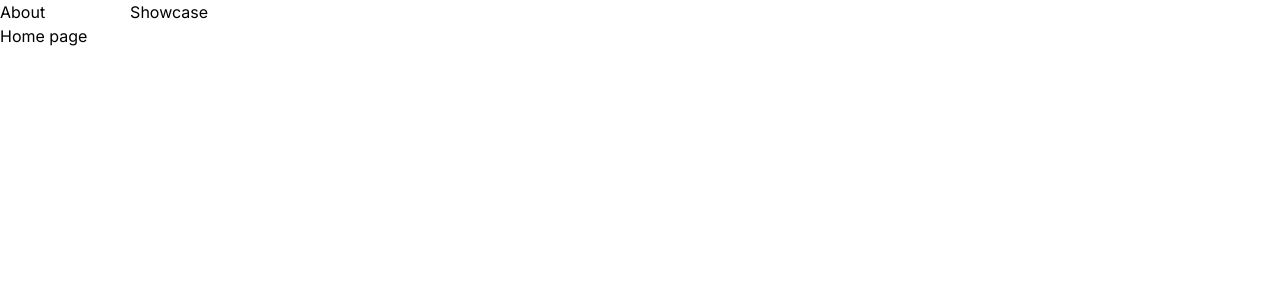
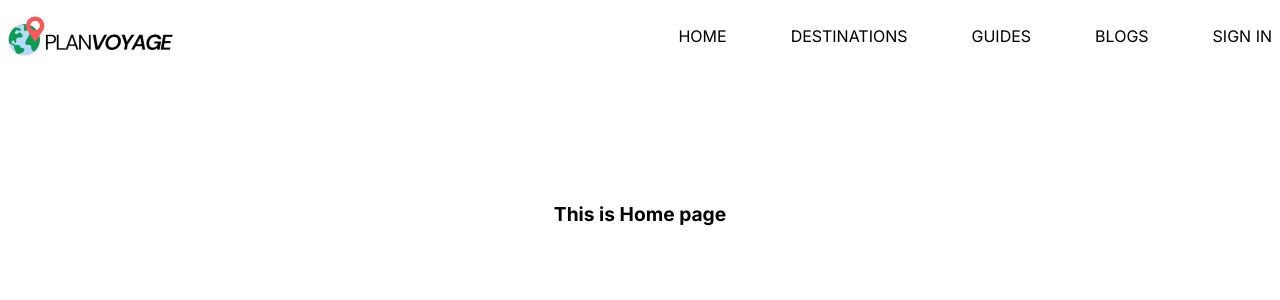
Before and after one commit to mnovok/HCI, a Next.js app in the folder semester-project/: page / in a window 1280 px wide. Shown: the top 300 px of the page. Built offline with nearby package versions, Linux system fonts and the light colour scheme.

Commit message:
Initial version of NavBar

```diff
--- a/semester-project/src/app/about/page.tsx
+++ /dev/null
@@ -1,9 +0,0 @@
-function AboutPage() {
-    return(
-        <div>
-            <h1>About me page</h1>
-        </div>
-    );
-}
-
-export default AboutPage;
--- /dev/null
+++ b/semester-project/src/app/blogs/page.tsx
@@ -0,0 +1,9 @@
+function BlogsPage() {
+    return(
+        <div className="flex justify-center">
+            <h1>This is Blogs page</h1>
+        </div>
+    );
+}
+
+export default BlogsPage;
--- /dev/null
+++ b/semester-project/src/app/destinations/page.tsx
@@ -0,0 +1,9 @@
+function DestinationsPage() {
+    return(
+        <div className="flex justify-center">
+            <h1>This is Destinations page</h1>
+        </div>
+    );
+}
+
+export default DestinationsPage;
--- a/semester-project/src/app/globals.css
+++ b/semester-project/src/app/globals.css
@@ -16,5 +16,8 @@
   }
 }
 
-body {
+h1{
+  font-weight: bolder;
+  font-size: larger;
+  padding: 10%;
 }
--- /dev/null
+++ b/semester-project/src/app/guides/page.tsx
@@ -0,0 +1,9 @@
+function GuidesPage() {
+    return(
+        <div className="flex justify-center">
+            <h1>This is Guides page</h1>
+        </div>
+    );
+}
+
+export default GuidesPage;
--- a/semester-project/src/app/layout.tsx
+++ b/semester-project/src/app/layout.tsx
@@ -2,6 +2,7 @@ import type { Metadata } from 'next'
 import { Inter } from 'next/font/google'
 import './globals.css'
 import Link from 'next/link'
+import logo from 'public/images/logo.png'
 
 const inter = Inter({ subsets: ['latin'] })
 
@@ -18,15 +19,17 @@ export default function RootLayout({
   return (
     <html lang="en">
       <body className={inter.className}>
-        <nav>
-          <ul className='w-52 flex flex-row justify-between'>
-            <li>
-              <Link href="/about">About</Link>
-            </li>
-            <li>
-              <Link href="/showcase">Showcase</Link>
-            </li>
-          </ul>
+        <nav className="flex justify-between items-center py-4">
+          <div className="flex items-start">
+            <img src={logo.src} alt="Logo" className="mr-2" />
+          </div>
+          <div className="flex space-x-16 mx-2">
+            <Link href="/" className='hover:text-emerald-700'>HOME</Link>
+            <Link href="/destinations" className='hover:text-emerald-700'>DESTINATIONS</Link>
+            <Link href="/guides" className='hover:text-emerald-700'>GUIDES</Link>
+            <Link href="/blogs" className='hover:text-emerald-700'>BLOGS</Link>
+            <Link href="/signin" className='hover:text-emerald-700'>SIGN IN</Link>
+          </div>
         </nav>
         {children}
       </body>
--- a/semester-project/src/app/page.tsx
+++ b/semester-project/src/app/page.tsx
@@ -1,7 +1,7 @@
 export default function Home() {
   return (
-    <div>
-      <h1>Home page</h1>
+    <div className="flex justify-center">
+      <h1>This is Home page</h1>
     </div>
   );
 }
--- a/semester-project/src/app/showcase/page.tsx
+++ /dev/null
@@ -1,10 +0,0 @@
-function ShowcasePage() {
-    return(
-        <div>
-            <h1>Showcase</h1>
-            <p>This is showcase page</p>
-        </div>
-    );
-}
-
-export default ShowcasePage;
--- /dev/null
+++ b/semester-project/src/app/signin/page.tsx
@@ -0,0 +1,9 @@
+function SigninPage() {
+    return(
+        <div className="flex justify-center">
+            <h1>This is Sign In page</h1>
+        </div>
+    );
+}
+
+export default SigninPage;
```
Also changed, not shown: semester-project/package.json (+6 -6 lines), semester-project/public/images/logo.png (added), 1 other file (tests, documents, lock files or other folders).
